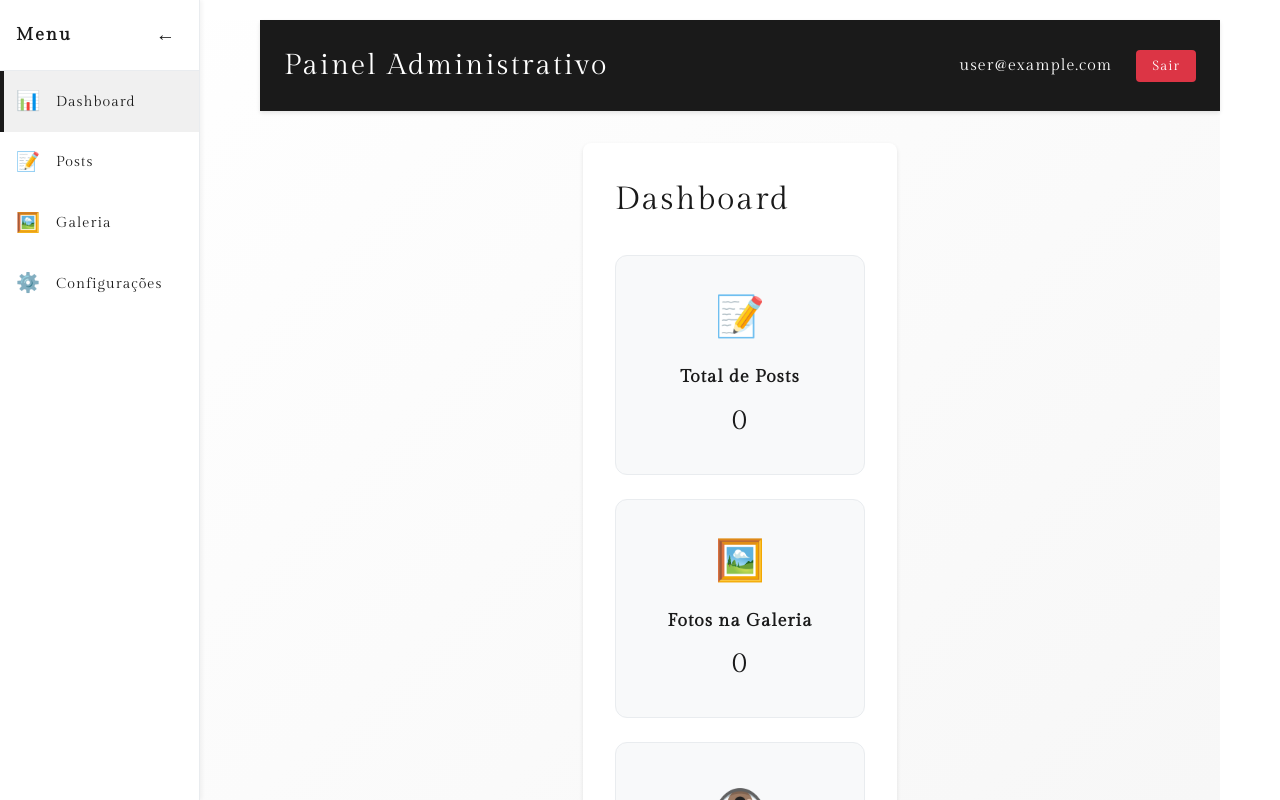
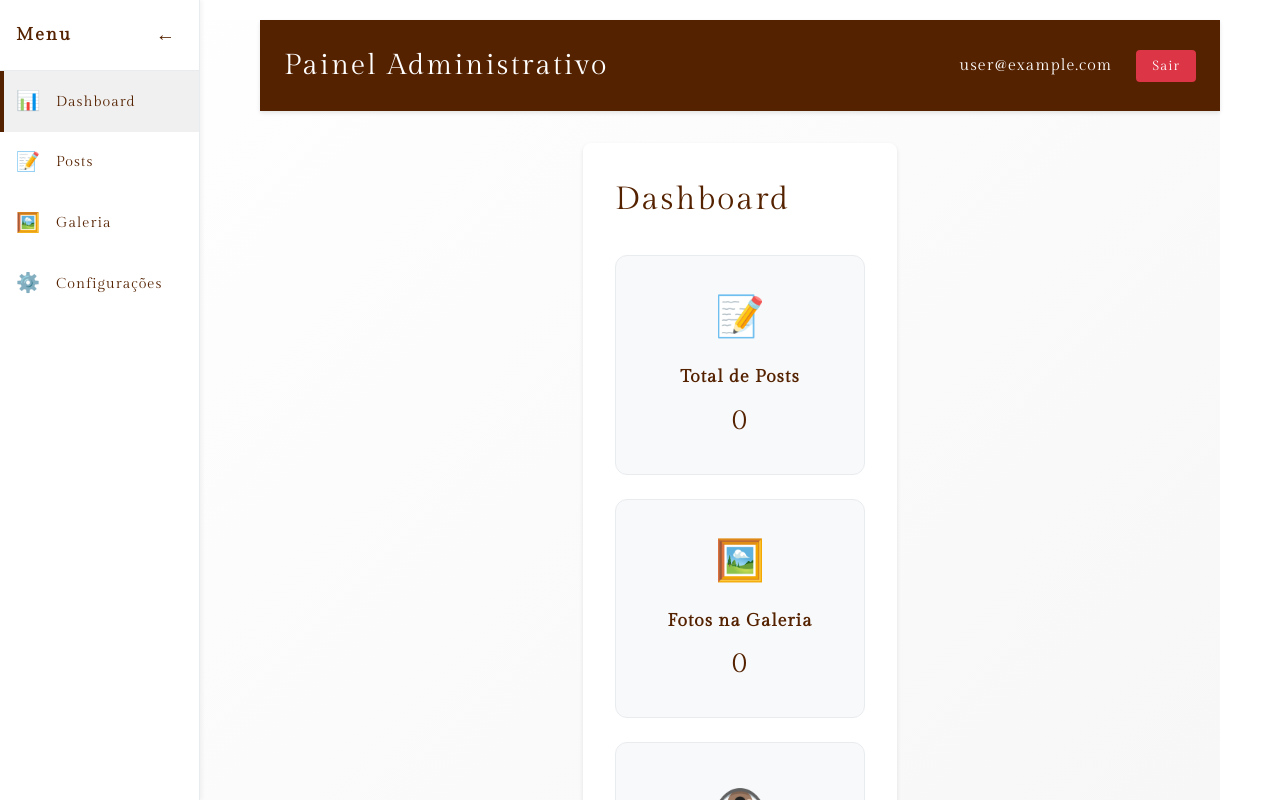
Before and after one commit to ferforastieri/MundoDeMiriam, a Vue app: page /admin in a window 1280 px wide. Shown: the top 800 px of the page. Built offline with nearby package versions, Linux system fonts and the light colour scheme; no server answers; sample sign-in values are in the browser's storage.

Commit message:
style: Update color scheme across components to enhance visual consistency; replaced #1a1a1a with #520 in LoginForm, AdminDashboard, AdminSidebar, AdminLayout, Admin, and Home components.

```diff
--- a/src/components/LoginForm.vue
+++ b/src/components/LoginForm.vue
@@ -162,7 +162,7 @@ h2 {
   font-family: 'Gilda Display', serif;
   text-align: center;
   margin-bottom: 20px;
-  color: #1a1a1a;
+  color: #520;
   font-size: 28px;
   letter-spacing: 1px;
 }
@@ -243,12 +243,12 @@ h2 {
 .form-group.filled label {
   top: -10px;
   font-size: 12px;
-  color: #1a1a1a;
+  color: #520;
 }
 
 .form-group.focused .input-line {
   height: 2px;
-  background-color: #1a1a1a;
+  background-color: #520;
 }
 
 button {
@@ -258,7 +258,7 @@ button {
   margin-top: 20px;
   border: none;
   border-radius: 8px;
-  background-color: #1a1a1a;
+  background-color: #520;
   color: white;
   font-size: 16px;
   letter-spacing: 1px;
@@ -278,7 +278,7 @@ button:disabled {
 }
 
 button.loading {
-  background-color: #1a1a1a;
+  background-color: #520;
 }
 
 button.loading .button-text {
--- a/src/components/admin/AdminDashboard.vue
+++ b/src/components/admin/AdminDashboard.vue
@@ -2,10 +2,10 @@
 import { ref } from 'vue'
 
 const stats = ref([
-  { title: 'Total de Posts', value: '0', icon: '📝', color: '#1a1a1a' },
-  { title: 'Fotos na Galeria', value: '0', icon: '🖼️', color: '#1a1a1a' },
-  { title: 'Visualizações', value: '0', icon: '👁️', color: '#1a1a1a' },
-  { title: 'Interações', value: '0', icon: '❤️', color: '#1a1a1a' }
+  { title: 'Total de Posts', value: '0', icon: '📝', color: '#520' },
+  { title: 'Fotos na Galeria', value: '0', icon: '🖼️', color: '#520' },
+  { title: 'Visualizações', value: '0', icon: '👁️', color: '#520' },
+  { title: 'Interações', value: '0', icon: '❤️', color: '#520' }
 ])
 </script>
 
@@ -37,7 +37,7 @@ const stats = ref([
 .admin-dashboard h2 {
   font-family: 'Gilda Display', serif;
   font-size: 2rem;
-  color: #1a1a1a;
+  color: #520;
   margin: 0 0 2rem 0;
   font-weight: normal;
   letter-spacing: 2px;
@@ -95,7 +95,7 @@ const stats = ref([
 .dashboard-card h3 {
   font-family: 'Gilda Display', serif;
   margin: 0 0 0.5rem 0;
-  color: #1a1a1a;
+  color: #520;
   font-size: 1.1rem;
   letter-spacing: 1px;
 }
@@ -104,7 +104,7 @@ const stats = ref([
   font-family: 'Gilda Display', serif;
   font-size: 1.8rem;
   font-weight: normal;
-  color: #1a1a1a;
+  color: #520;
   margin: 0;
   letter-spacing: 1px;
 }
--- a/src/components/admin/AdminSidebar.vue
+++ b/src/components/admin/AdminSidebar.vue
@@ -142,7 +142,7 @@ onUnmounted(() => {
   font-family: 'Gilda Display', serif;
   margin: 0;
   font-size: 1.1rem;
-  color: #1a1a1a;
+  color: #520;
   letter-spacing: 2px;
 }
 
@@ -151,7 +151,7 @@ onUnmounted(() => {
   border: none;
   font-size: 1.2rem;
   cursor: pointer;
-  color: #1a1a1a;
+  color: #520;
   padding: 0.5rem;
   transition: transform 0.3s ease;
 }
@@ -184,7 +184,7 @@ onUnmounted(() => {
   top: 0;
   height: 100%;
   width: 4px;
-  background-color: #1a1a1a;
+  background-color: #520;
   transform: scaleY(0);
   transform-origin: top;
   transition: transform 0.3s ease;
@@ -220,14 +220,14 @@ onUnmounted(() => {
 .label {
   font-family: 'Gilda Display', serif;
   font-size: 0.9rem;
-  color: #1a1a1a;
+  color: #520;
   letter-spacing: 1px;
   transition: color 0.3s ease;
   white-space: nowrap;
 }
 
 .sidebar-menu li:hover .label {
-  color: #1a1a1a;
+  color: #520;
 }
 
 .collapsed .admin-sidebar {
--- a/src/layouts/AdminLayout.vue
+++ b/src/layouts/AdminLayout.vue
@@ -59,7 +59,7 @@ const handleLogout = async () => {
 }
 
 .admin-header {
-  background-color: #1a1a1a;
+  background-color: #520;
   color: white;
   padding: 1.5rem;
   box-shadow: 0 2px 4px rgba(0,0,0,0.1);
--- a/src/views/Admin.vue
+++ b/src/views/Admin.vue
@@ -47,7 +47,7 @@ const handleLogout = async () => {
 
 .dashboard-card h3 {
   margin: 0 0 1rem 0;
-  color: #1a1a1a;
+  color: #520;
   font-size: 1.2rem;
 }
 </style>
--- a/src/views/Home.vue
+++ b/src/views/Home.vue
@@ -67,7 +67,7 @@ const router = useRouter()
   margin: 0 auto 2rem;
   border-radius: 50%;
   position: relative;
-  border: 3px solid #1a1a1a;
+  border: 3px solid #520;
   padding: 5px;
   background: white;
   transition: transform 0.3s ease;
@@ -90,7 +90,7 @@ const router = useRouter()
   right: 10px;
   width: 12px;
   height: 12px;
-  background-color: #1a1a1a;
+  background-color: #520;
   border-radius: 50%;
   border: 2px solid white;
 }
@@ -104,7 +104,7 @@ const router = useRouter()
 h1 {
   font-family: 'Gilda Display', serif;
   font-size: 3rem;
-  color: #1a1a1a;
+  color: #520;
   margin: 0;
   font-weight: normal;
   letter-spacing: 3px;
@@ -123,7 +123,7 @@ h2 {
   font-family: 'Gilda Display', serif;
   font-size: 1.2rem;
   line-height: 1.8;
-  color: #1a1a1a;
+  color: #520;
   margin: 2rem 0;
   letter-spacing: 1.5px;
 }
@@ -139,10 +139,10 @@ h2 {
 .nav-button {
   font-family: 'Gilda Display', serif;
   padding: 16px;
-  border: 2px solid #1a1a1a;
+  border: 2px solid #520;
   border-radius: 8px;
   background-color: transparent;
-  color: #1a1a1a;
+  color: #520;
   font-size: 15px;
   letter-spacing: 2px;
   cursor: pointer;
@@ -152,7 +152,7 @@ h2 {
 }
 
 .nav-button:hover {
-  background-color: #1a1a1a;
+  background-color: #520;
   color: white;
   transform: translateY(-2px);
 }
@@ -174,7 +174,7 @@ h2 {
 .services-section h3 {
   font-family: 'Gilda Display', serif;
   font-size: 1.8rem;
-  color: #1a1a1a;
+  color: #520;
   margin: 0;
   font-weight: normal;
   letter-spacing: 1.5px;
```
